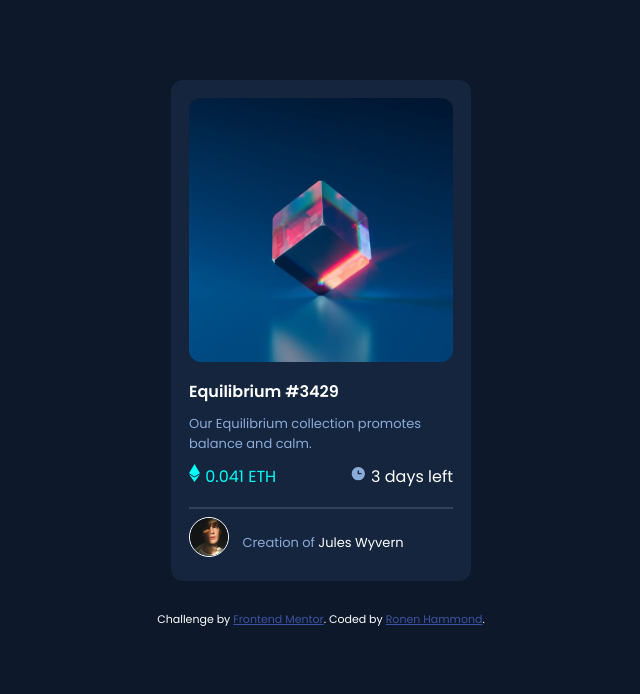
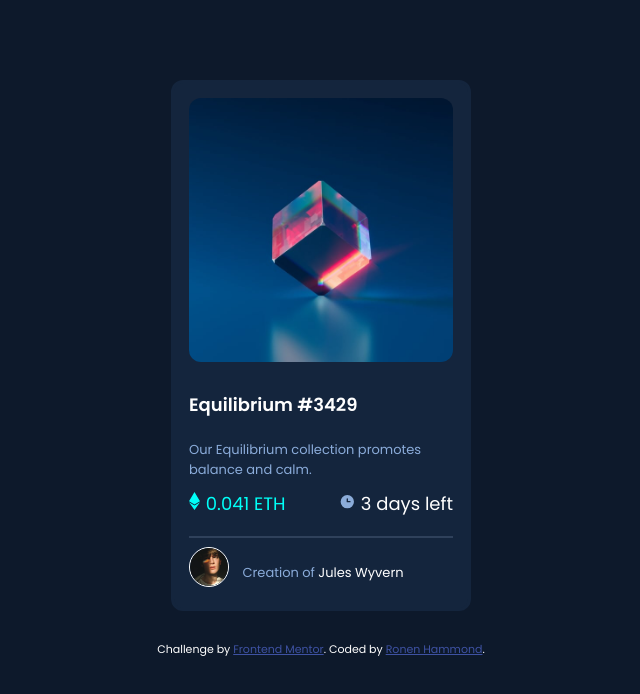
Before and after one commit to RonenTGreat/NFT-preview-card-component-main, a plain HTML site: page index.html in a window 1280 px wide. Shown: the whole page, without its empty margins (319-959 px from the left). Drawn offline with Linux system fonts and the light colour scheme.

Commit message:
added a h1 to header

```diff
--- a/index.html
+++ b/index.html
@@ -33,7 +33,7 @@
         </div>
 
 
-        <div class="heading">Equilibrium #3429</div>
+        <h1 class="heading">Equilibrium #3429</h1>
 
         <div class="info">
           Our Equilibrium collection promotes balance and calm.
--- a/style.css
+++ b/style.css
@@ -18,6 +18,7 @@ body {
   background-color: var(--mainBG);
   color: hsl(0, 0%, 100%);
   font-family: "Poppins", sans-serif;
+  font-size: 18px;
 }
 
 .card {
@@ -72,6 +73,7 @@ body {
 .heading {
   font-weight: 600;
   padding: 10px 0;
+  font-size: 18px;
 }
 
 .info {
```
